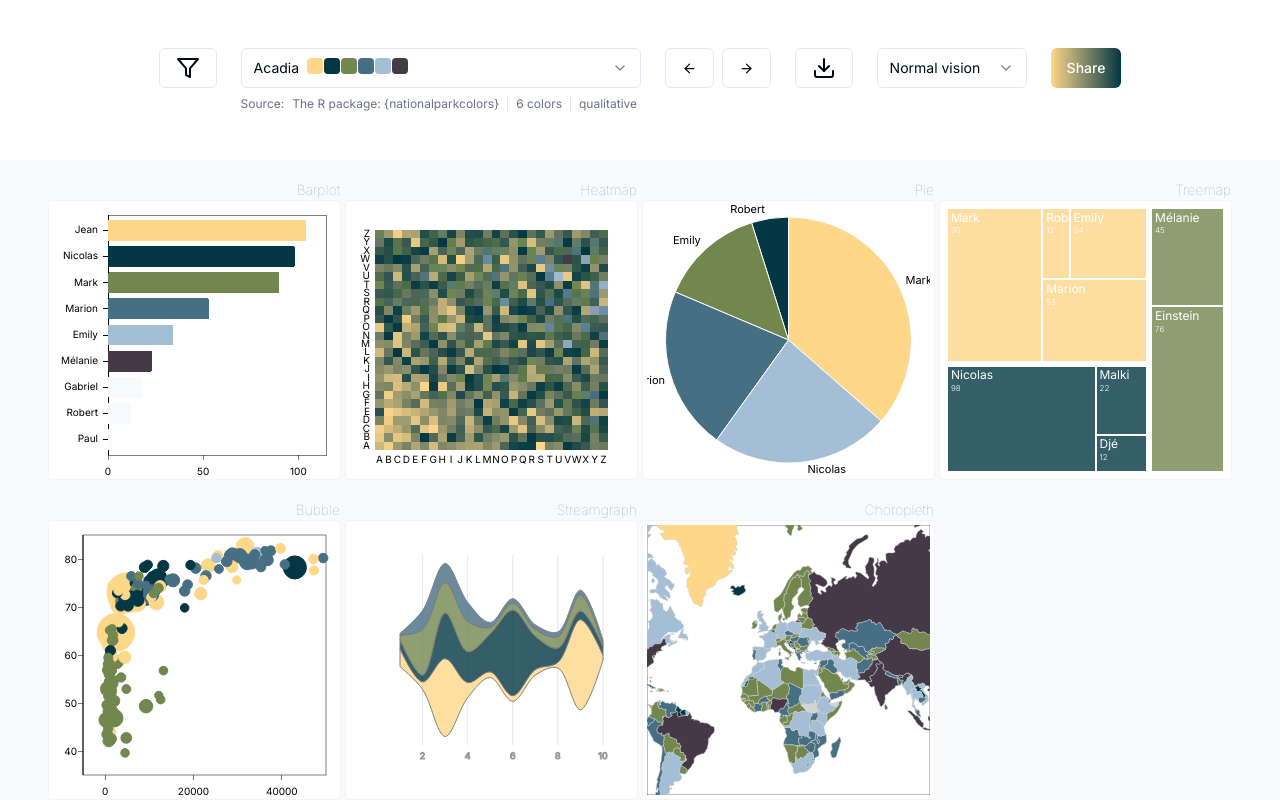
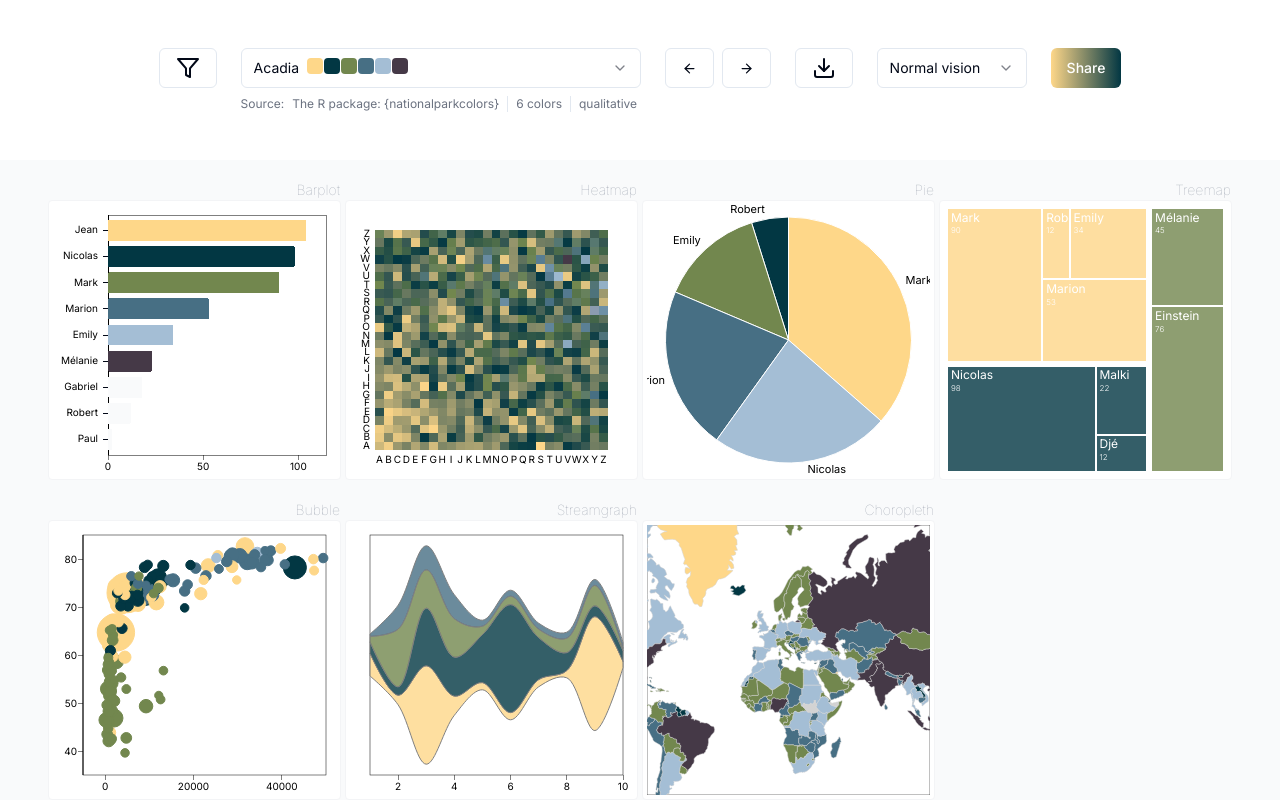
Before and after one commit to holtzy/dataviz-color-finder, a Next.js app: page / in a window 1280 px wide. Shown: the top 800 px of the page. Built offline with nearby package versions, Linux system fonts and the light colour scheme.

Commit message:
alignment

```diff
--- a/src/app/page.tsx
+++ b/src/app/page.tsx
@@ -203,6 +203,7 @@ export default function Home() {
       <ResponsiveStreamgraph
         data={dataStreamgraph}
         colorList={selectedColorList}
+        datavizTheme={datavizTheme}
       />
     </GraphTile>
   );
--- a/src/dataviz/axes/AxisBottomLinear.tsx
+++ b/src/dataviz/axes/AxisBottomLinear.tsx
@@ -49,7 +49,7 @@ export const AxisBottomLinear = ({
             style={{
               fontSize: "10px",
               textAnchor: "middle",
-              transform: "translateY(20px)",
+              transform: "translateY(15px)",
               fill: "black",
             }}
           >
--- a/src/dataviz/streamgraph/ResponsiveStreamgraph.tsx
+++ b/src/dataviz/streamgraph/ResponsiveStreamgraph.tsx
@@ -1,10 +1,12 @@
 import { useRef } from "react";
 import { useDimensions } from "../use-dimensions";
 import { StreamGraph } from "./StreamGraph";
+import { DatavizTheme } from "../theme";
 
 type ResponsiveStreamgraphProps = {
   data: { [key: string]: number }[];
   colorList: string[];
+  datavizTheme: DatavizTheme;
 };
 
 export const ResponsiveStreamgraph = (props: ResponsiveStreamgraphProps) => {
--- a/src/dataviz/streamgraph/StreamGraph.tsx
+++ b/src/dataviz/streamgraph/StreamGraph.tsx
@@ -1,14 +1,17 @@
 import { useMemo } from "react";
 import * as d3 from "d3";
 import { curveCatmullRom } from "d3";
+import { DatavizTheme } from "../theme";
+import { AxisBottomLinear } from "../axes/AxisBottomLinear";
 
-const MARGIN = { top: 30, right: 30, bottom: 50, left: 50 };
+const MARGIN = { top: 10, right: 10, bottom: 20, left: 20 };
 
 type StreamGraphProps = {
   width: number;
   height: number;
   data: { [key: string]: number }[];
   colorList: string[];
+  datavizTheme: DatavizTheme;
 };
 
 export const StreamGraph = ({
@@ -16,6 +19,7 @@ export const StreamGraph = ({
   height,
   data,
   colorList,
+  datavizTheme,
 }: StreamGraphProps) => {
   // bounds = area inside the graph axis = calculated by substracting the margins
   const boundsWidth = width - MARGIN.right - MARGIN.left;
@@ -33,7 +37,6 @@ export const StreamGraph = ({
   const series = stackSeries(data);
 
   // Y axis
-  const max = 300; // todo
   const yScale = useMemo(() => {
     return d3.scaleLinear().domain([-200, 200]).range([boundsHeight, 0]);
   }, [data, height]);
@@ -74,30 +77,6 @@ export const StreamGraph = ({
     );
   });
 
-  const grid = xScale.ticks(5).map((value, i) => (
-    <g key={i}>
-      <line
-        x1={xScale(value)}
-        x2={xScale(value)}
-        y1={0}
-        y2={boundsHeight}
-        stroke="#808080"
-        opacity={0.2}
-      />
-      <text
-        x={xScale(value)}
-        y={boundsHeight + 10}
-        textAnchor="middle"
-        alignmentBaseline="central"
-        fontSize={9}
-        stroke="#808080"
-        opacity={0.8}
-      >
-        {value}
-      </text>
-    </g>
-  ));
-
   return (
     <div>
       <svg width={width} height={height}>
@@ -106,7 +85,24 @@ export const StreamGraph = ({
           height={boundsHeight}
           transform={`translate(${[MARGIN.left, MARGIN.top].join(",")})`}
         >
-          {grid}
+          <rect
+            x={0}
+            y={0}
+            width={boundsWidth}
+            height={boundsHeight}
+            stroke={datavizTheme.boundsRectColor}
+            fill={datavizTheme.backgroundColor}
+            strokeWidth={0.5}
+            opacity={1}
+          />
+          <g transform={`translate(0, ${boundsHeight})`}>
+            <AxisBottomLinear
+              xScale={xScale}
+              height={boundsHeight}
+              pixelsPerTick={60}
+              datavizTheme={datavizTheme}
+            />
+          </g>
           {allPath}
         </g>
       </svg>
```
